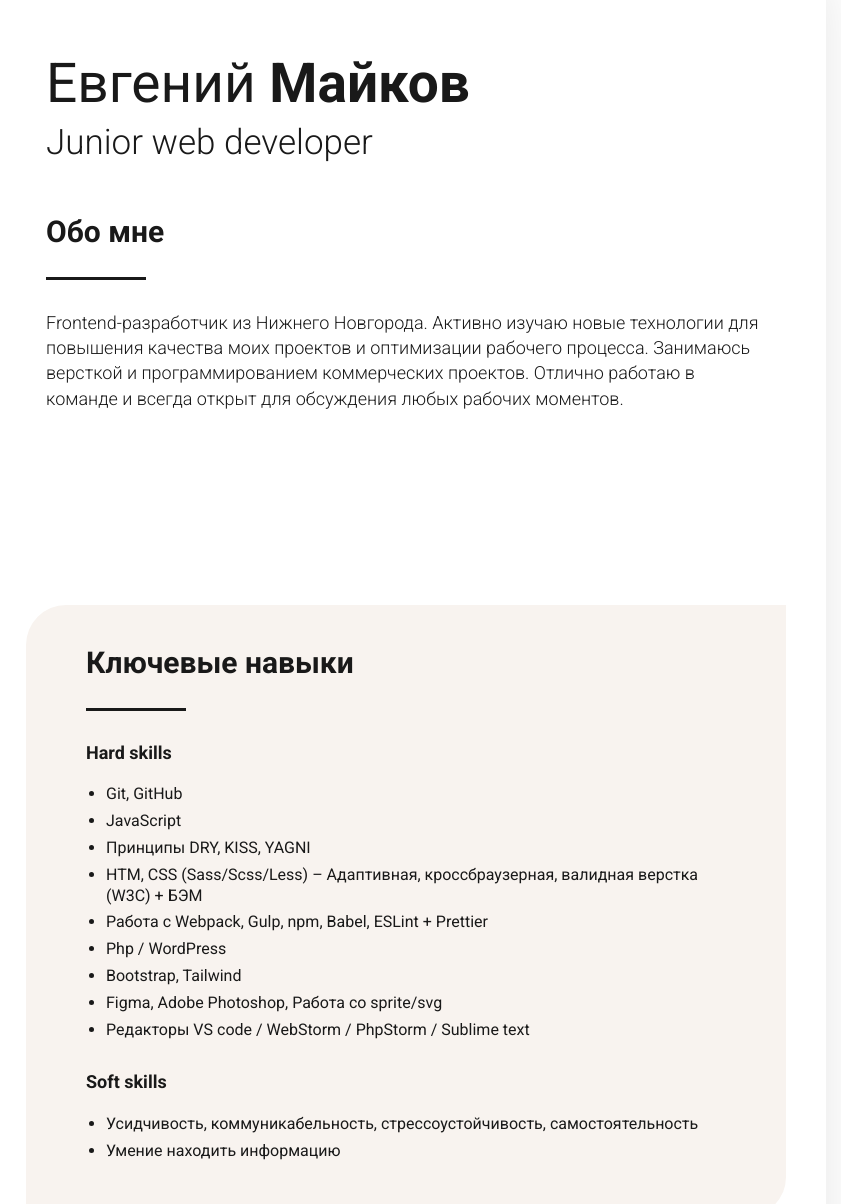
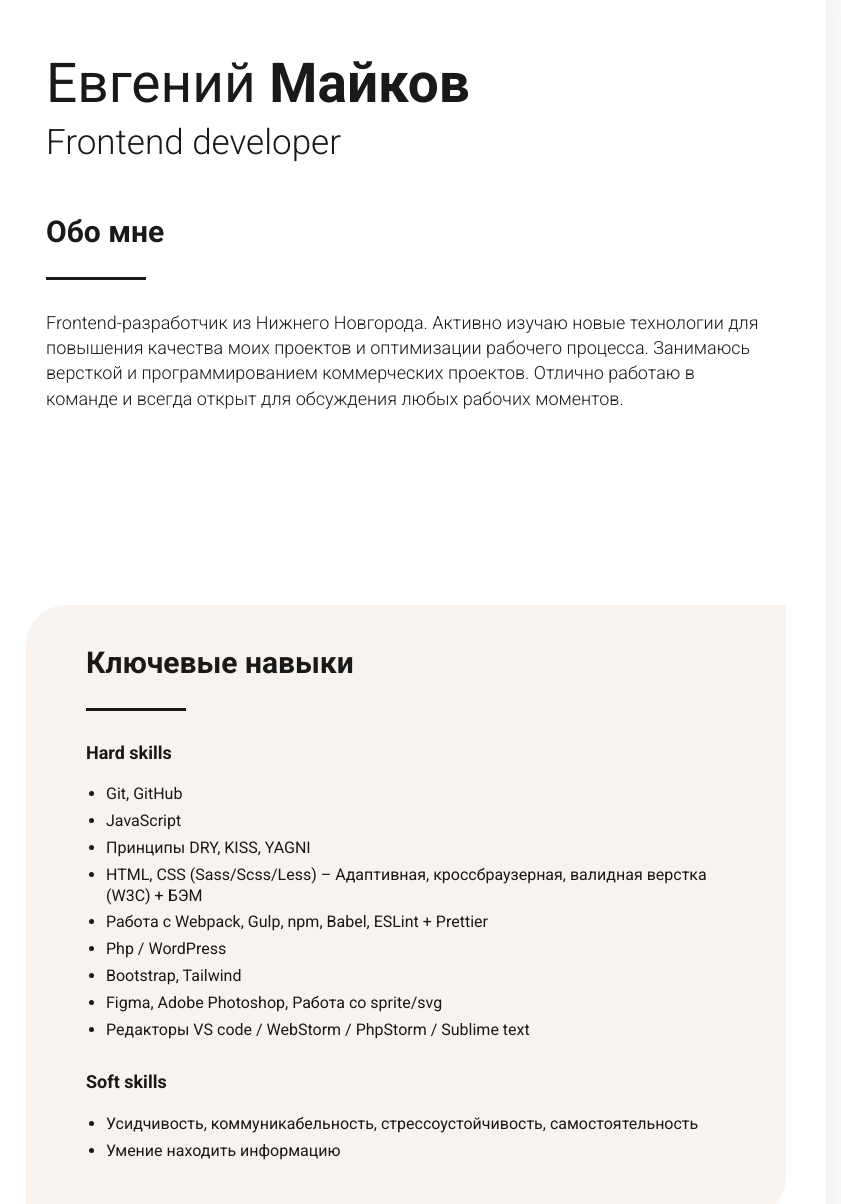
Before and after one commit to Eugene-Maikov/main-cv, a plain HTML site: page index.html in a window 1280 px wide. Shown: the part 80-1284 px from the top of the page, 439-1280 px from the left. Drawn offline with Linux system fonts and the light colour scheme.

Commit message:
Update index.html

```diff
--- a/index.html
+++ b/index.html
@@ -32,7 +32,7 @@
                             </div>
                             <div class="header__top-titles">
                                 <h1 class="header__name"><span>Евгений</span> Майков</h1>
-                                <h2 class="header__subtitle">Junior web developer</h2>
+                                <h2 class="header__subtitle">Frontend developer</h2>
                             </div>
                         </div>
                         <div class="header__about">
@@ -101,7 +101,7 @@
                                 <li class="skills__item">Git, GitHub</li>
                                 <li class="skills__item">JavaScript</li>
                                 <li class="skills__item">Принципы DRY, KISS, YAGNI</li>
-                                <li class="skills__item">HTM, CSS (Sass/Scss/Less) – Адаптивная, кроссбраузерная,
+                                <li class="skills__item">HTML, CSS (Sass/Scss/Less) – Адаптивная, кроссбраузерная,
                                     валидная верстка (W3C)
                                     + БЭМ
                                 </li>
```
